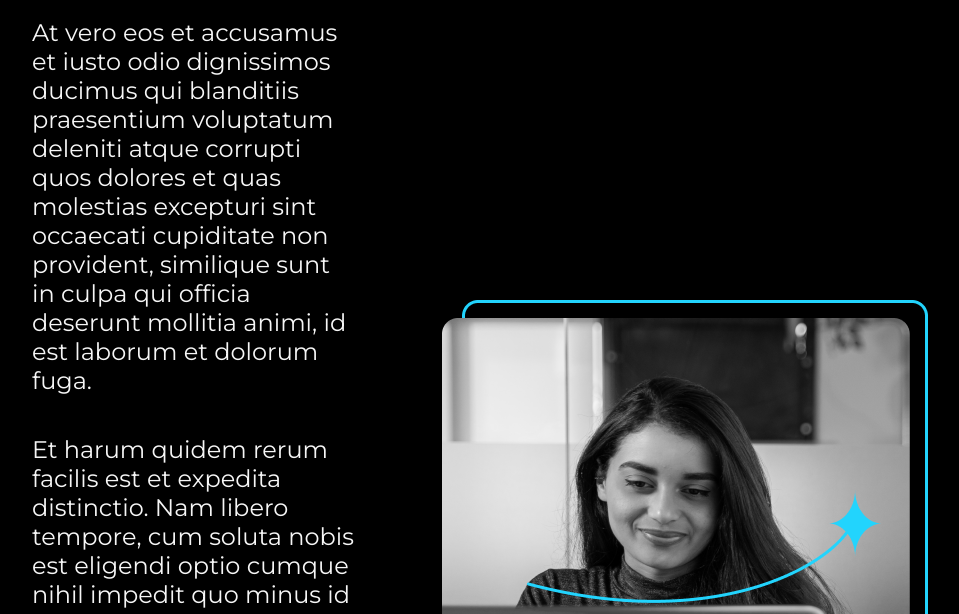
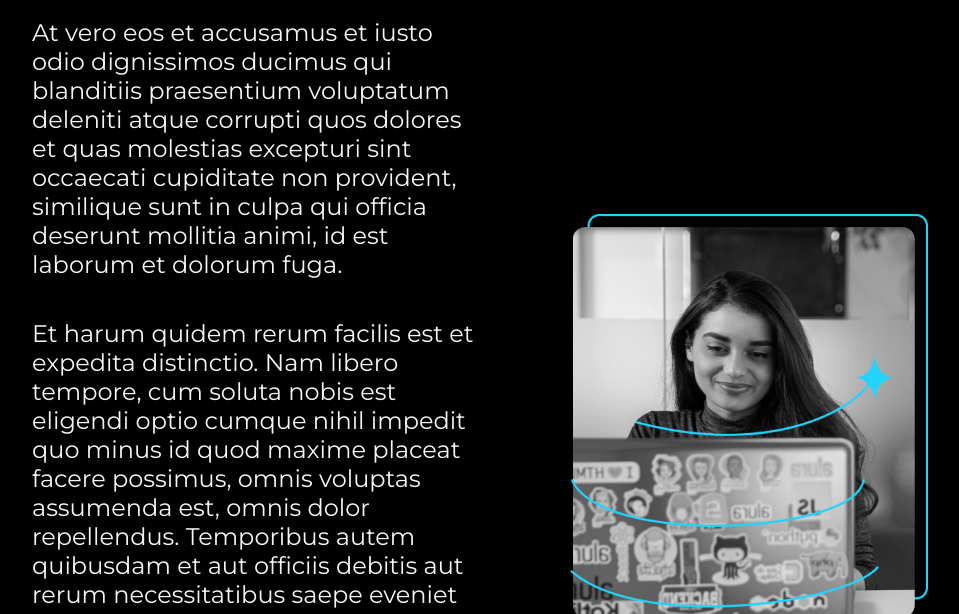
Before and after one commit to PauloJuniorPejota/figma-completo-alura, a plain HTML site: page about.html in a window 1280 px wide. Shown: the part 186-800 px from the top of the page, without its empty margins (160-1119 px from the left). Drawn offline with nearby package versions, Linux system fonts and the light colour scheme.

Commit message:
Update about.html

```diff
--- a/about.html
+++ b/about.html
@@ -20,7 +20,7 @@
             <p class="apresentacao__conteudo__texto">At vero eos et accusamus et iusto odio dignissimos ducimus qui blanditiis praesentium voluptatum deleniti atque corrupti quos dolores et quas molestias excepturi sint occaecati cupiditate non provident, similique sunt in culpa qui officia deserunt mollitia animi, id est laborum et dolorum fuga.</p>
             <p class="apresentacao__conteudo__texto">Et harum quidem rerum facilis est et expedita distinctio. Nam libero tempore, cum soluta nobis est eligendi optio cumque nihil impedit quo minus id quod maxime placeat facere possimus, omnis voluptas assumenda est, omnis dolor repellendus. Temporibus autem quibusdam et aut officiis debitis aut rerum necessitatibus saepe eveniet ut et voluptates repudiandae sint et molestiae non recusandae. Itaque earum rerum hic tenetur a sapiente delectus, ut aut reiciendis voluptatibus maiores alias consequatur aut perferendis doloribus asperiores ipsum delis forum birol parela maxime infena. Excepteur sint occaecat cupidatat non.</p>
         </section>
-        <img src="./assets/imagem.png" alt="Developer">
+        <img class="apresentacao__imagem" src="./assets/imagem.png" alt="Developer">
     </main>
     <footer class="rodape">
         <p class="pfooter">Desenvolvido por Paulo Júnior.</p>
```
